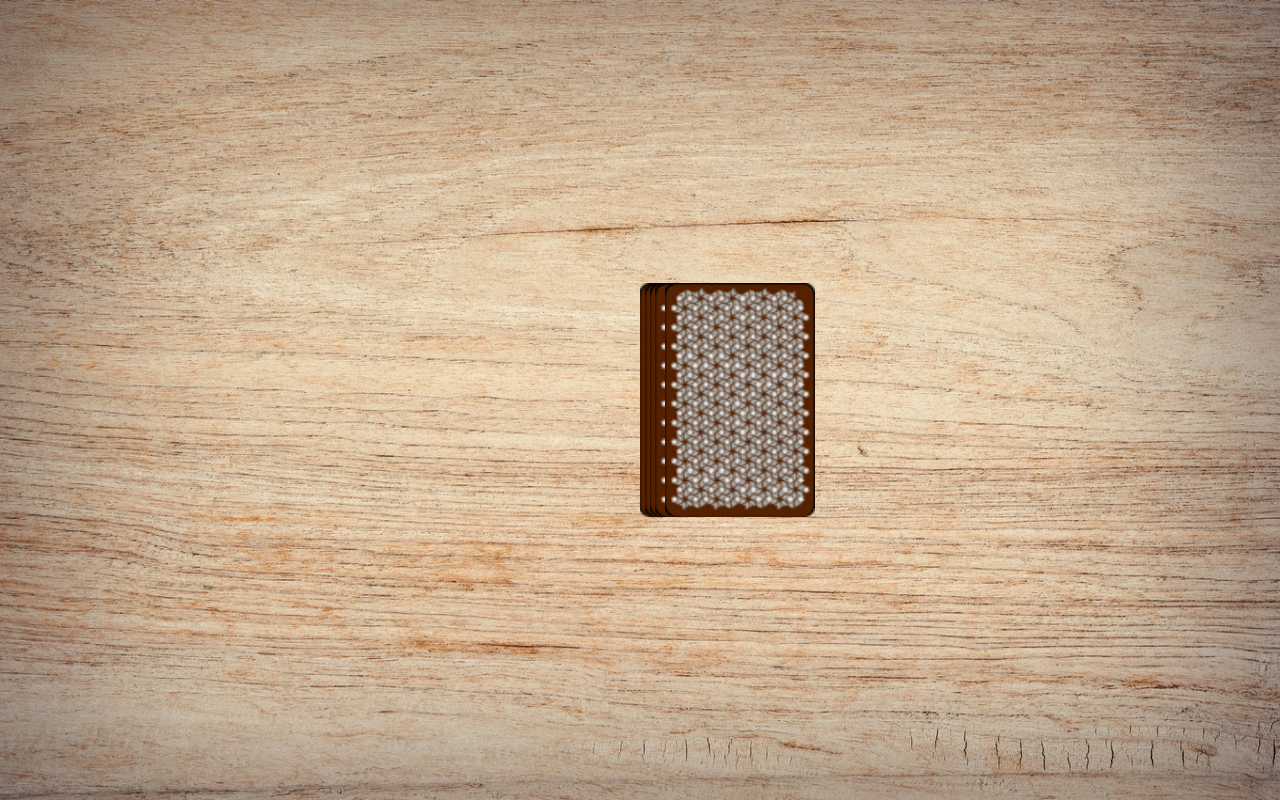
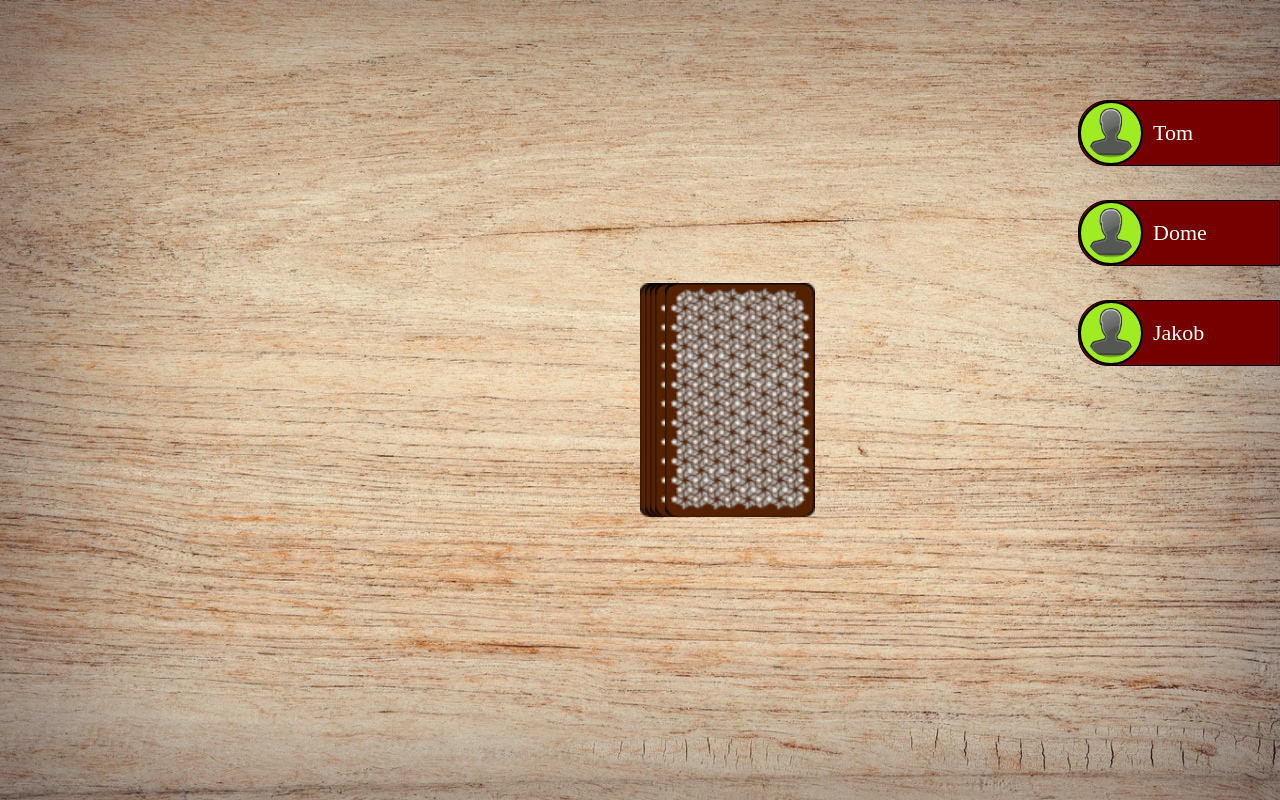
Before and after one commit to TomtePain/RingOfFire, an Angular app in the folder RingOfFire/: page /game in a window 1280 px wide. Built offline with nearby package versions, Linux system fonts and the light colour scheme.

Commit message:
add a playerbar

```diff
--- a/RingOfFire/src/app/app-routing.module.ts
+++ b/RingOfFire/src/app/app-routing.module.ts
@@ -2,10 +2,13 @@ import { NgModule } from '@angular/core';
 import { RouterModule, Routes } from '@angular/router';
 import { StartScreenComponent } from './start-screen/start-screen.component';
 import { GameComponent } from './game/game.component';
+import { PlayerComponent } from './player/player.component';
+
 
 const routes: Routes = [
   { path: '', component: StartScreenComponent },
   { path: 'game', component: GameComponent },
+  { path: 'player', component: PlayerComponent },
 ];
 
 @NgModule({
--- a/RingOfFire/src/app/app.module.ts
+++ b/RingOfFire/src/app/app.module.ts
@@ -5,12 +5,14 @@ import { AppRoutingModule } from './app-routing.module';
 import { AppComponent } from './app.component';
 import { StartScreenComponent } from './start-screen/start-screen.component';
 import { GameComponent } from './game/game.component';
+import { PlayerComponent } from './player/player.component';
 
 @NgModule({
   declarations: [
     AppComponent,
     StartScreenComponent,
-    GameComponent
+    GameComponent,
+    PlayerComponent
   ],
   imports: [
     BrowserModule,
--- a/RingOfFire/src/app/game/game.component.html
+++ b/RingOfFire/src/app/game/game.component.html
@@ -1,3 +1,5 @@
+<app-player class="player-position" style="top: 120px" *ngFor="let player of game.players; let i = index;" [ngStyle]="{'top.px' : 100 + (i * 100)}" [name]="player" ></app-player>
+
 <div class="field">
 
     <div class="card-stack">
--- a/RingOfFire/src/app/game/game.component.scss
+++ b/RingOfFire/src/app/game/game.component.scss
@@ -57,3 +57,8 @@
     left: 25px;
     transform: scale(1.2) translateX(180px) translateY(-200px) rotate(30deg);
 }
+
+.player-position {
+    position: absolute;
+    right: 0;
+}
--- /dev/null
+++ b/RingOfFire/src/app/player/player.component.html
@@ -0,0 +1,4 @@
+<div class="player">
+    <img src="/assets/img/avatar.png" alt="">
+    <span> {{ name }} </span>
+</div>
--- /dev/null
+++ b/RingOfFire/src/app/player/player.component.scss
@@ -0,0 +1,25 @@
+.player {
+    width: 200px;
+    height: auto;
+    display: flex;
+    align-items: center;
+    background-color: rgb(116, 0, 0);
+    border: 1px solid black;
+    border-top-left-radius: 30px;
+    border-bottom-left-radius: 30px;
+
+    span {
+        font-size: 22px;
+        margin-left: 10px;
+        color: white;
+    }
+
+    img {
+        width: 50px;
+        height: 50px;
+        padding: 5px;
+        border: 2px solid black;
+        border-radius: 100%;
+        background-color: rgb(159, 236, 35);
+    }
+}
--- a/RingOfFire/src/modules/game.ts
+++ b/RingOfFire/src/modules/game.ts
@@ -1,5 +1,5 @@
 export class Game {
-    public players: string[] = [];
+    public players: string[] = ['Tom', 'Dome', 'Jakob'];
     public stack:string[] = [];
     public playedCards: string[] = [];
     public currentPlayer: number = 0;
```
Also changed, not shown: RingOfFire/src/app/player/player.component.ts (added, +13 -0 lines), RingOfFire/src/assets/img/avatar.png (added), 1 other file (tests, documents, lock files or other folders).
